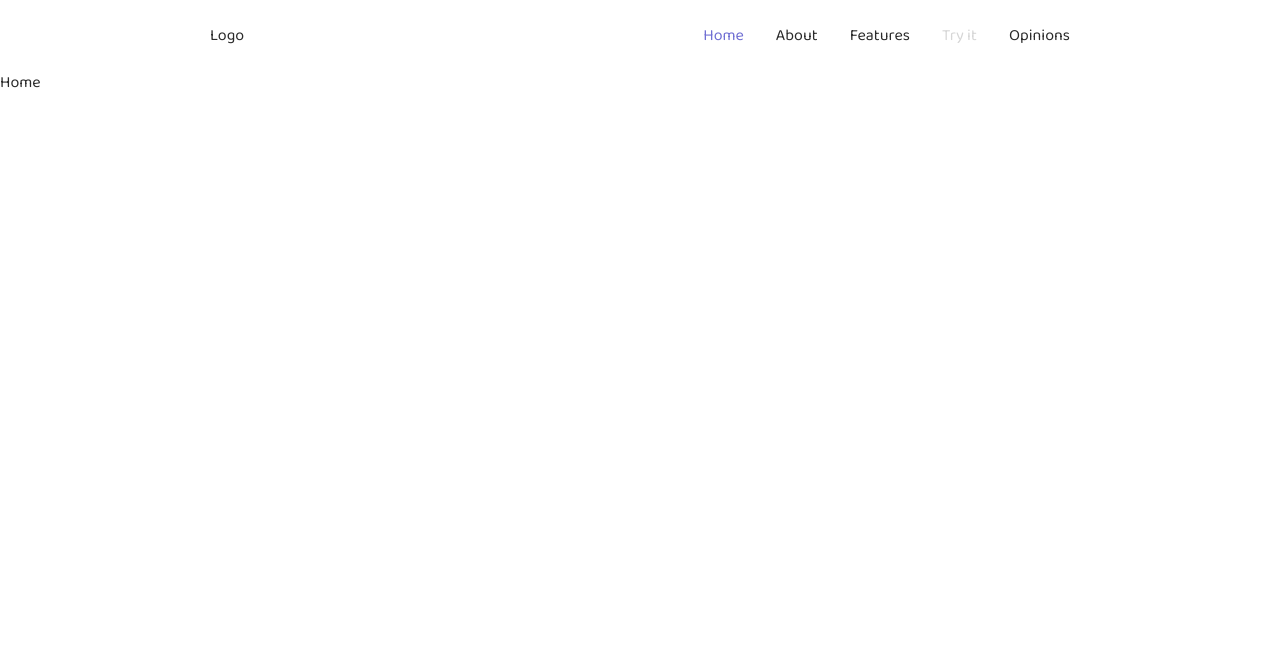
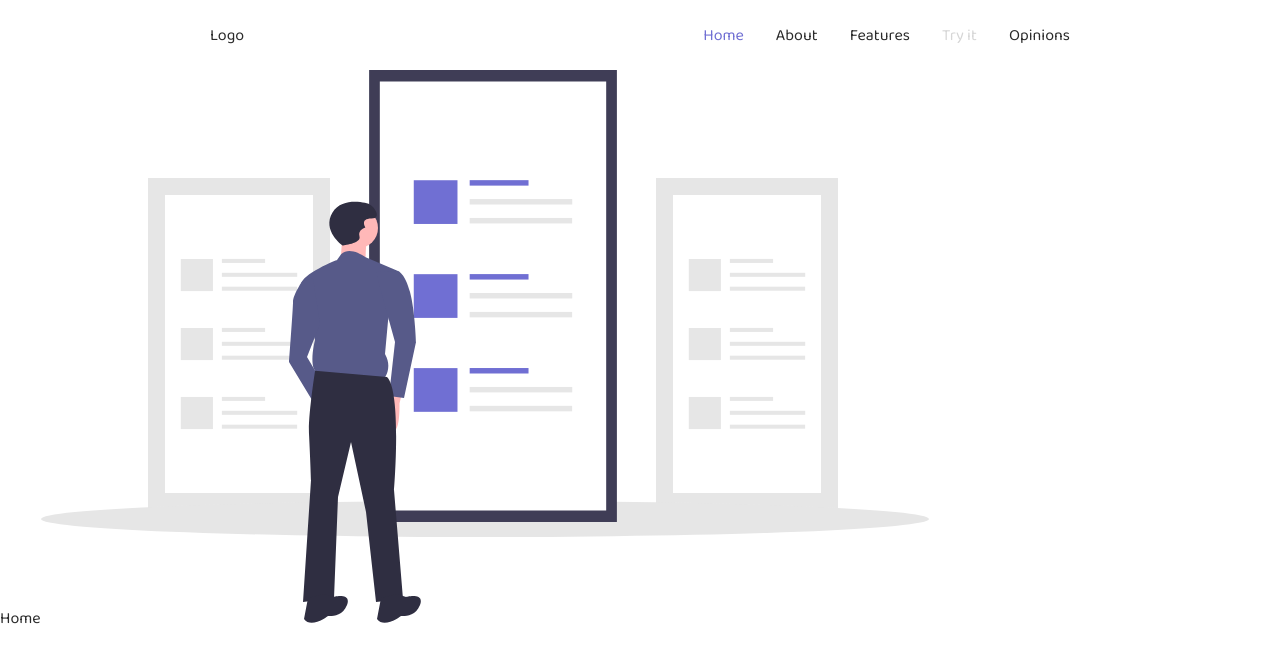
Before and after one commit to jakubwilk/todolist, a React (Create React App) app: page / in a window 1280 px wide. Shown: the top 662 px of the page. Built offline with nearby package versions, Linux system fonts and the light colour scheme.

Commit message:
Create wrapper for navbar and create home component

```diff
--- a/package.json
+++ b/package.json
@@ -10,6 +10,7 @@
     "react-dom": "^16.13.1",
     "react-router-dom": "^5.1.2",
     "react-scripts": "3.4.1",
+    "react-scroll": "^1.7.16",
     "styled-components": "^5.0.1"
   },
   "scripts": {
--- a/src/App.js
+++ b/src/App.js
@@ -1,7 +1,7 @@
 import React from 'react';
 import { createGlobalStyle } from 'styled-components';
 import { Switch, BrowserRouter, Route } from 'react-router-dom';
-import HomePage from './home-component/HomePage';
+import HomePage from './homepage-component/HomePage';
 
 const AppStyle = createGlobalStyle`
   * {
--- /dev/null
+++ b/src/home-component/Home.js
@@ -0,0 +1,20 @@
+import React from 'react';
+import styled from 'styled-components';
+
+import HomeSVG from '../utils/homeSVG';
+
+const HomeWrapper = styled.section`
+  height: 100vh;
+  padding-top: 70px;
+`;
+
+const Home = () => {
+  return (
+    <HomeWrapper>
+      Home
+      <HomeSVG />
+    </HomeWrapper>
+  );
+}
+
+export default Home;
--- a/src/home-component/HomePage.js
+++ b/src/homepage-component/HomePage.js
@@ -1,11 +1,12 @@
 import React from 'react';
 import Navigation from '../navigation-component/Navigation';
+import Home from '../home-component/Home';
 
 const HomePage = () => {
   return (
     <>
       <Navigation />
-      Home
+      <Home />
     </>
   );
 }
--- a/src/navigation-component/Navigation.js
+++ b/src/navigation-component/Navigation.js
@@ -2,6 +2,14 @@ import React from 'react';
 import styled from 'styled-components';
 
 import MenuItem from './MenuItem';
+
+const TopBar = styled.div`
+  position: absolute;
+  top: 0;
+  left: 0;
+  width: 100%;
+  z-index: 10;
+`;
 
 const Grid = styled.div`
   width: 100%;
@@ -89,6 +97,7 @@ class Navigation extends React.Component {
     const { current } = this.state;
 
     return (
+      <TopBar>
         <Grid>
           <Navbar>
             <>
@@ -108,6 +117,7 @@ class Navigation extends React.Component {
             </Menu>
           </Navbar>
         </Grid>
+      </TopBar>
     );
   }
 }
--- /dev/null
+++ b/src/utils/homeSVG.js
@@ -0,0 +1,63 @@
+import React from 'react';
+
+const HomeSVG = () => {
+  return (
+    <svg id="f871edae-d68c-46d4-8324-c4853318dddd" data-name="Layer 1" xmlns="http://www.w3.org/2000/svg" width="888.00636" height="552.78086" viewBox="0 0 888.00636 552.78086">
+      <rect x="615.00687" y="108" width="182" height="332" fill="#e6e6e6"/>
+      <path d="M788.00369,596.60957h148v-298h-148Z" transform="translate(-155.99682 -173.60957)" fill="#fff"/>
+      <rect x="688.874" y="188.91458" width="43.22325" height="4.01391" fill="#e6e6e6"/>
+      <rect x="688.874" y="202.79994" width="75.3345" height="4.01391" fill="#e6e6e6"/>
+      <rect x="688.874" y="216.68531" width="75.26073" height="4.01391" fill="#e6e6e6"/>
+      <rect x="647.80523" y="188.97418" width="32.11125" height="32.11125" fill="#e6e6e6"/>
+      <rect x="688.874" y="257.91458" width="43.22325" height="4.01391" fill="#e6e6e6"/>
+      <rect x="688.874" y="271.79994" width="75.3345" height="4.01391" fill="#e6e6e6"/>
+      <rect x="688.874" y="285.68531" width="75.26073" height="4.01391" fill="#e6e6e6"/>
+      <rect x="647.80523" y="257.97418" width="32.11125" height="32.11125" fill="#e6e6e6"/>
+      <rect x="688.874" y="326.91458" width="43.22325" height="4.01391" fill="#e6e6e6"/>
+      <rect x="688.874" y="340.79994" width="75.3345" height="4.01391" fill="#e6e6e6"/>
+      <rect x="688.874" y="354.68531" width="75.26073" height="4.01391" fill="#e6e6e6"/>
+      <rect x="647.80523" y="326.97418" width="32.11125" height="32.11125" fill="#e6e6e6"/>
+      <rect x="107.00687" y="108" width="182" height="332" fill="#e6e6e6"/>
+      <path d="M280.00369,596.60957h148v-298h-148Z" transform="translate(-155.99682 -173.60957)" fill="#fff"/>
+      <rect x="180.874" y="188.91458" width="43.22325" height="4.01391" fill="#e6e6e6"/>
+      <rect x="180.874" y="202.79994" width="75.3345" height="4.01391" fill="#e6e6e6"/>
+      <rect x="180.874" y="216.68531" width="75.26073" height="4.01391" fill="#e6e6e6"/>
+      <rect x="139.80523" y="188.97418" width="32.11125" height="32.11125" fill="#e6e6e6"/>
+      <rect x="180.874" y="257.91458" width="43.22325" height="4.01391" fill="#e6e6e6"/>
+      <rect x="180.874" y="271.79994" width="75.3345" height="4.01391" fill="#e6e6e6"/>
+      <rect x="180.874" y="285.68531" width="75.26073" height="4.01391" fill="#e6e6e6"/>
+      <rect x="139.80523" y="257.97418" width="32.11125" height="32.11125" fill="#e6e6e6"/>
+      <rect x="180.874" y="326.91458" width="43.22325" height="4.01391" fill="#e6e6e6"/>
+      <rect x="180.874" y="340.79994" width="75.3345" height="4.01391" fill="#e6e6e6"/>
+      <rect x="180.874" y="354.68531" width="75.26073" height="4.01391" fill="#e6e6e6"/>
+      <rect x="139.80523" y="326.97418" width="32.11125" height="32.11125" fill="#e6e6e6"/>
+      <ellipse cx="444.00318" cy="449" rx="444.00318" ry="18" fill="#e6e6e6"/>
+      <rect x="328.1153" width="247.78313" height="452" fill="#3f3d56"/>
+      <path d="M494.81971,614.10957h226.368v-429h-226.368Z" transform="translate(-155.99682 -173.60957)" fill="#fff"/>
+      <rect x="428.6814" y="110.16081" width="58.84611" height="5.46471" fill="#706fd3"/>
+      <rect x="428.6814" y="129.06498" width="102.56383" height="5.46471" fill="#e6e6e6"/>
+      <rect x="428.6814" y="147.96916" width="102.4634" height="5.46471" fill="#e6e6e6"/>
+      <rect x="372.7685" y="110.24195" width="43.71772" height="43.71772" fill="#706fd3"/>
+      <rect x="428.6814" y="204.10057" width="58.84611" height="5.46471" fill="#706fd3"/>
+      <rect x="428.6814" y="223.00474" width="102.56383" height="5.46471" fill="#e6e6e6"/>
+      <rect x="428.6814" y="241.90892" width="102.4634" height="5.46471" fill="#e6e6e6"/>
+      <rect x="372.7685" y="204.18171" width="43.71772" height="43.71772" fill="#706fd3"/>
+      <rect x="428.6814" y="298.04033" width="58.84611" height="5.46471" fill="#706fd3"/>
+      <rect x="428.6814" y="316.9445" width="102.56383" height="5.46471" fill="#e6e6e6"/>
+      <rect x="428.6814" y="335.84868" width="102.4634" height="5.46471" fill="#e6e6e6"/>
+      <rect x="372.7685" y="298.12147" width="43.71772" height="43.71772" fill="#706fd3"/>
+      <path d="M517.50369,494.10957l-3,13s1,30-7,27-6-29-6-29l7-13Z" transform="translate(-155.99682 -173.60957)" fill="#ffb8b8"/>
+      <circle cx="317.00687" cy="158" r="20" fill="#ffb8b8"/>
+      <path d="M457.50369,337.10957l-2,29,25,3s0-24,2-27S457.50369,337.10957,457.50369,337.10957Z" transform="translate(-155.99682 -173.60957)" fill="#ffb8b8"/>
+      <path d="M513.00369,374.60957,480.621,360.89614s-15.469-11.93614-24.54315-3.11135l-4.07412,5.82478s-36,14-36,25l14,55s-8,31,4,33l65,6s9-11,1-25l3-33Z" transform="translate(-155.99682 -173.60957)" fill="#575a89"/>
+      <path d="M491.00369,375.60957l22-1s7,2,12,21,6,50,6,50l-12,56-15-2,6-54-10-36Z" transform="translate(-155.99682 -173.60957)" fill="#575a89"/>
+      <path d="M428.00369,381.60957l-10.84646,3.378s-9.15354,13.622-9.15354,20.622-4,60-4,60l26,43,8-21-16-27,13-33Z" transform="translate(-155.99682 -173.60957)" fill="#575a89"/>
+      <path d="M502.00369,480.60957l-71.8968-6.32585s-7.1032,45.32585-6.1032,63.32585,2,46,2,46l-8,122,31-4,4-101,13-55,15,70,10,90,27-3-9-109S517.00369,495.60957,502.00369,480.60957Z" transform="translate(-155.99682 -173.60957)" fill="#2f2e41"/>
+      <path d="M512.00369,697.60957l9,3s19-5,14,8-19,11-19,11-17,13-24,3l4-21Z" transform="translate(-155.99682 -173.60957)" fill="#2f2e41"/>
+      <path d="M439.00369,697.60957l9,3s19-5,14,8-19,11-19,11-17,13-24,3l4-21Z" transform="translate(-155.99682 -173.60957)" fill="#2f2e41"/>
+      <path d="M457.50369,349.10957s-21-15-10-33c7.63117-12.48738,23.44411-11.49893,32.414-9.72226a15.154,15.154,0,0,1,11.086,8.72226c1.5,3.5,1.5,7-4.5,7-12,0-6,9-6,9s-8,2-6,9S457.50369,349.10957,457.50369,349.10957Z" transform="translate(-155.99682 -173.60957)" fill="#2f2e41"/>
+    </svg>
+  )
+}
+
+export default HomeSVG;
```
Also changed, not shown: 1 other file (tests, documents, lock files or other folders). Lines whose indentation alone changed are shown as unchanged.
